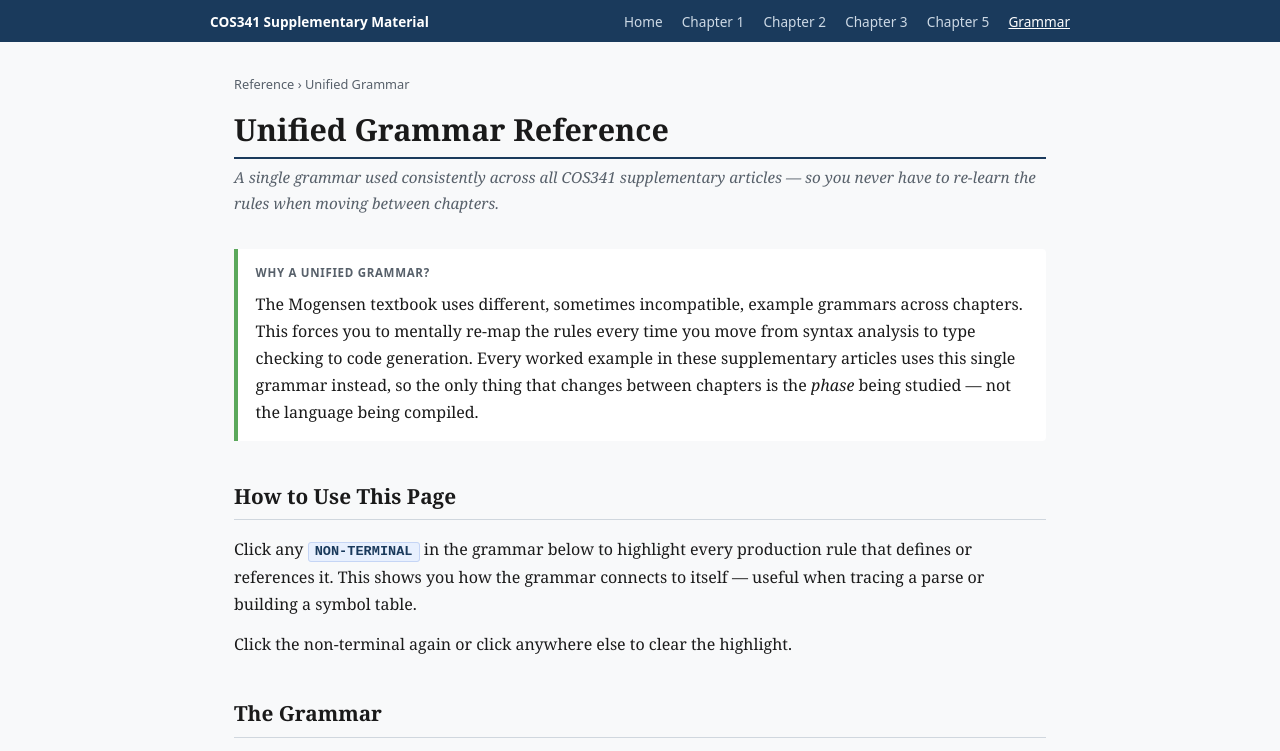
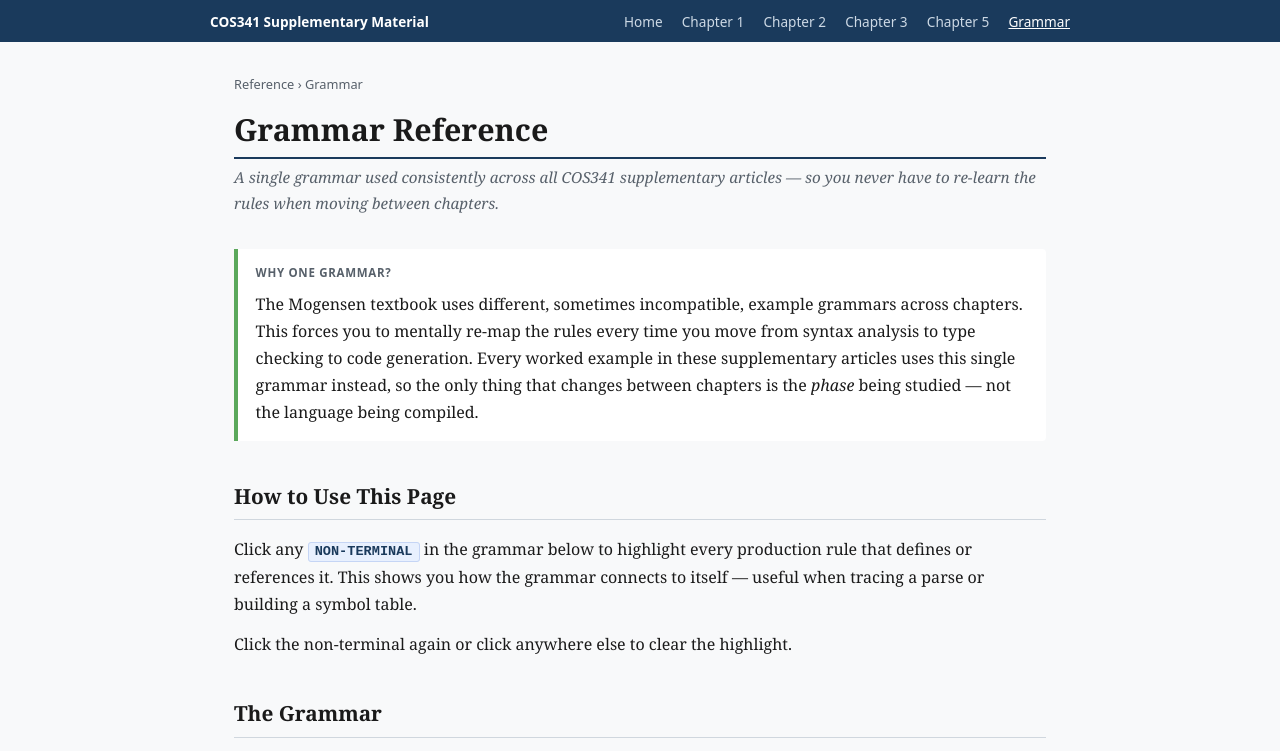
Before and after one commit to khanani00/wiki-compiler-construction, a plain HTML site: page pages/grammar.html in a window 1280 px wide. Shown: the top 751 px of the page. Drawn offline with Linux system fonts and the light colour scheme.

Commit message:
Refine chapter references and title in grammar and chapter 5 pages for consistency

```diff
--- a/pages/grammar.html
+++ b/pages/grammar.html
@@ -3,7 +3,7 @@
 <head>
   <meta charset="UTF-8" />
   <meta name="viewport" content="width=device-width, initial-scale=1.0" />
-  <title>Unified Grammar Reference | COS341 Supplement</title>
+  <title> Grammar Reference | COS341 Supplement</title>
   <link rel="stylesheet" href="../css/style.css" />
   <link rel="stylesheet" href="../css/grammar.css" />
 </head>
@@ -25,13 +25,13 @@
 
   <main class="article">
 
-    <p class="breadcrumb">Reference &rsaquo; Unified Grammar</p>
-    <h1 class="article__title">Unified Grammar Reference</h1>
+    <p class="breadcrumb">Reference &rsaquo; Grammar</p>
+    <h1 class="article__title">Grammar Reference</h1>
     <p class="article__subtitle">A single grammar used consistently across all COS341 supplementary articles &mdash; so you never have to re-learn the rules when moving between chapters.</p>
 
     <!-- ── WHY THIS EXISTS ──────────────────────────────────────── -->
     <div class="callout callout--info">
-      <p class="callout__label">Why a unified grammar?</p>
+      <p class="callout__label">Why one grammar?</p>
       <p>The Mogensen textbook uses different, sometimes incompatible, example grammars across chapters. This forces you to mentally re-map the rules every time you move from syntax analysis to type checking to code generation. Every worked example in these supplementary articles uses this single grammar instead, so the only thing that changes between chapters is the <em>phase</em> being studied &mdash; not the language being compiled.</p>
     </div>
 
@@ -378,7 +378,7 @@
     <!-- ── WORKED EXAMPLE ────────────────────────────────────────── -->
     <section class="section" id="example">
       <h2>A Complete Program in This Grammar</h2>
-      <p>The following program is fully valid under the unified grammar. It declares a global variable, defines a helper function, and calls it from <code>main</code>.</p>
+      <p>The following program is fully valid under the grammar. It declares a global variable, defines a helper function, and calls it from <code>main</code>.</p>
       <pre class="code-block"><code><span class="code-comment">/* PROGRAM: main with one global variable and one function */</span>
 
 main ( number x ) {
```
Also changed, not shown: pages/chapter5.html (+2 -2 lines).
